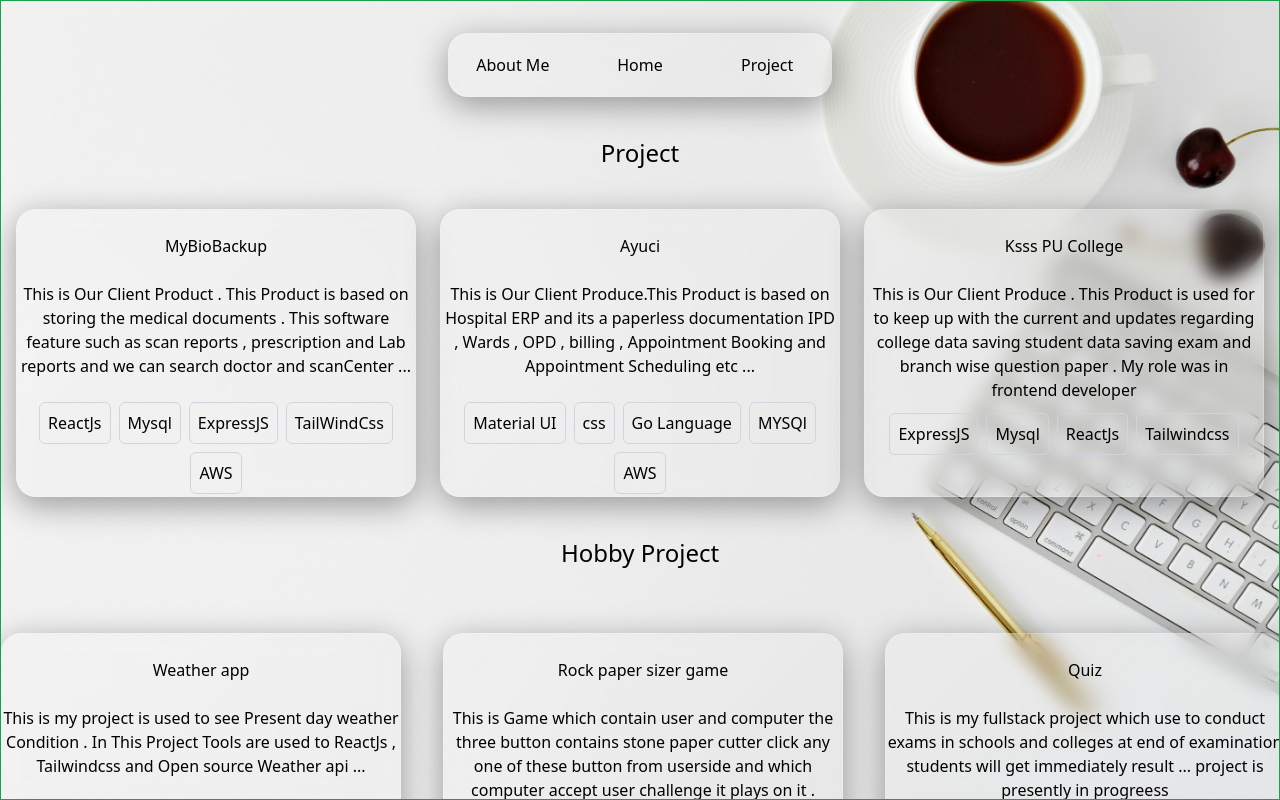
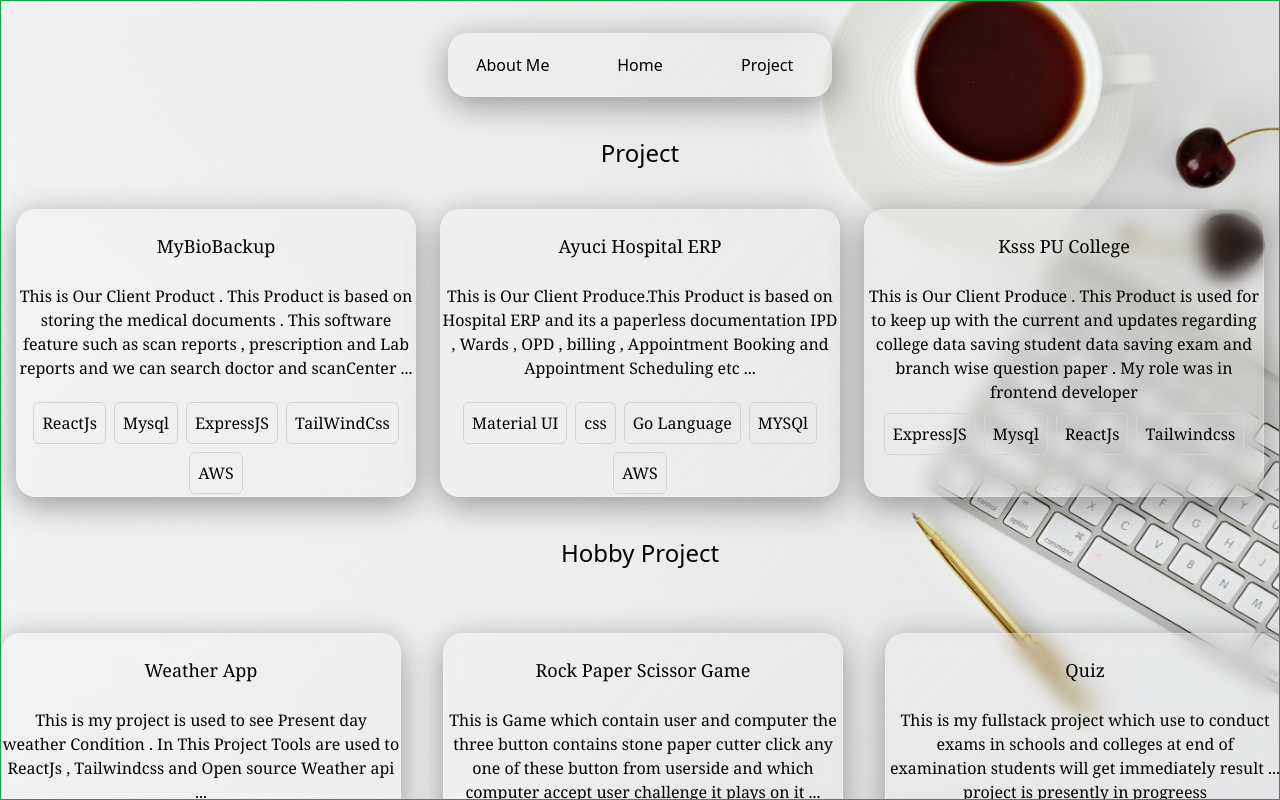
Before and after one commit to Rohitadesh/myportfolio, a Next.js app: page /project in a window 1280 px wide. Built offline with nearby package versions, Linux system fonts and the light colour scheme.

Commit message:
data commit

```diff
--- a/package.json
+++ b/package.json
@@ -9,6 +9,7 @@
     "lint": "next lint"
   },
   "dependencies": {
+    "aos": "^3.0.0-beta.6",
     "next": "14.1.3",
     "react": "^18",
     "react-dom": "^18",
--- a/src/pages/components/SingleData.js
+++ b/src/pages/components/SingleData.js
@@ -35,13 +35,13 @@ const SingleData = ({setState,data,height,width}) =>{
                         })}
                     </div>
                     <div className='h-full w-full p-2 flex flex-col gap-8 justify-center items-center max-sm:row-span-2   '>
-                        <h1 className='text-black text-center text-md sm:max-lg:text-sm'>
+                        <h1 className='text-black text-center text-md sm:max-lg:text-sm font-serif'>
                             {data[0].Description}
                         </h1>
                     {
                         data[0].link && <div className='p-2 border border-black rounded-md'>
-                            Link
-                            <Link href={`${data[0].link}`}></Link>
+
+                            <Link href={`${data[0].link}`}>Link</Link>
                         </div>
                     }
                     </div>
--- a/src/pages/components/companyproject.js
+++ b/src/pages/components/companyproject.js
@@ -8,20 +8,20 @@ const CompanyProject  = ({title,dataId,tools,description,setId}) =>{
     return(
         <>
 
-       <div   className="h-[18rem] glass w-[25rem]   shadow-xl  hover:-translate-y-1 hover:scale-110
+       <div   className="h-[18rem] glass w-[25rem]   shadow-xl  hover:transition hover:ease-in-out hover:duration-[1000] hover:delay-100 hover:scale-125
                     sm:max-lg:w-[14rem]  sm:max-lg:h-[25rem] max-sm:h-[25rem] max-sm:w-[20rem]
                         " onClick={(e)=>setId(e.target.id)} >
                 <div   className="w-full   h-[12rem] sm:max-lg:h-[14rem] flex flex-col justify-center items-center gap-6
                  sm:max-lg:flex-col sm:max-lg:gap-4 sm:max-lg:justify-start max-sm:p-1 max-sm:h-[15rem] " >
-                <h1 className="text-black text-md  sm:max-lg:p-4   text-center  ">{title}</h1>
-                    <h1 id={dataId} className="h-24 w-full text-black text-md text-clip  sm:max-lg:text-sm  text-center">{description}</h1>
+                <h1 className="text-black text-lg  sm:max-lg:p-4   text-center font-serif ">{title}</h1>
+                    <h1 id={dataId} className="h-24 w-full text-black text-md  text-clip  sm:max-lg:text-sm font-serif  text-center">{description}</h1>
                 </div>
                 <div className="h-[4rem] w-full rounded-md  sm:max-lg:h-[9rem] sm:max-lg:p-2 max-sm:h-[8rem]
                flex flex-row flex-wrap justify-center items-center gap-2">
                     {
                     tools &&  tools.map((e,i)=>{
                             return(
-                                <button key={i} className="p-2 text-black rounded-md border border-gray-300   ">{e}</button>
+                                <button key={i} className="p-2 text-black text-md rounded-md border border-gray-300 font-serif  ">{e}</button>
                             )
                         })
                     }
--- a/src/pages/index.js
+++ b/src/pages/index.js
@@ -5,13 +5,31 @@ import { FaGithub } from "react-icons/fa";
 import { FaLinkedin } from "react-icons/fa6";
 // import tailwind from'../../public/tailwind.png'
 const inter = Inter({ subsets: ["latin"] });
+import no from '../../public/no.png'
 import { FcCallback } from "react-icons/fc";
+import AOS from 'aos';
+import { useEffect } from "react";
+import 'aos/dist/aos.css';
 export default function Home() {
+  useEffect(()=>{
+
+    console.log(AOS);
+    AOS.init({
+        duration:3000
+    });
+    AOS.refresh();
+},[])
+
+
+
   return (
     <main className="h-[36.7rem] w-full   flex flex-col justify-center items-center">
-        <div className="max-sm:h-[30rem] max-sm:py-2 grid  grid-cols-2  h-[60%]   max-sm:grid-rows-2 max-sm:grid-cols-1 glass w-[45rem] border border-orange-500 max-[640px]:w-[90%]">
-        <div className="h-full w-full  min-sm:col-span-1 max-sm:row-span-1">
-          {/* <Image src={} alt="data" />  */}
+        <div data-aos="zoom-in-up" className="max-sm:h-[30rem] max-sm:py-2 grid  grid-cols-2  h-[60%]   max-sm:grid-rows-2 max-sm:grid-cols-1 glass w-[45rem] border border-orange-500 max-[640px]:w-[90%]">
+        <div className="h-full w-full  min-sm:col-span-1 max-sm:row-span-1  flex flex-col justify-center items-center">
+            <div className="border border-gray-400 bg-gray-4  00 rounded-full ">
+              <Image src={no} height={300} width={300} alt="data" priority />
+
+            </div>
 
         </div>
         <div className="h-full w-full flex flex-wrap justify-center items-center gap-4 flex-col  min-sm:col-span-1  max-sm:row-span-1">
--- a/src/pages/project.js
+++ b/src/pages/project.js
@@ -18,6 +18,9 @@ import rock1 from '../../public/rock1.png'
 import fullstack from '../../public/fullstack.png'
 // import {Data} from "./data"
 // import {personal} from './Personal'
+import AOS from 'aos';
+import { useEffect } from "react";
+import 'aos/dist/aos.css';
 import SingleData    from "./components/SingleData"
 const Project = ( ) =>{
         // const [personalId,setPersonalId]=useState(0)
@@ -26,12 +29,21 @@ const Project = ( ) =>{
          console.log(Id,"prop id")
          let d =  Data.filter(e=>e.id==Id)
          console.log(d)
+           useEffect(()=>{
+
+        console.log(AOS);
+        AOS.init({
+            duration:3000
+        });
+        AOS.refresh();
+    },[])
         //  let p = Personal.filter(e=>e.id==personalId)
     return(
         <div className=" w-full  flex flex-col justify-center items-center gap-8 ">
             <h1 className="p-2 text-black text-2xl ">Project</h1>
            {/* <div className="flex flex-col  justify-center   justify-center items-center border border-black gap-12 py-6"> */}
-                <div className="grid grid-cols-3 flex gap-6 max-sm:grid-cols-1 max-sm:grid-row-3"  onClick={()=>setData(true)}>
+                <div data-aos="fade-up"
+     data-aos-anchor-placement="top-bottom"  className="grid grid-cols-3 flex gap-6 max-sm:grid-cols-1 max-sm:grid-row-3"  onClick={()=>setData(true)}>
                 {
                         Data.slice(0,3).map((e,i)=>{
 
@@ -43,7 +55,8 @@ const Project = ( ) =>{
                     }
                 </div>
             <h1 className="p-2 text-black text-2xl ">Hobby Project</h1>
-                <div className="grid grid-cols-3 flex gap-12 py-6  md:max-lg:gap-4  max-sm:grid-cols-1 max-sm:grid-row-3" onClick={()=>setData(true)}>
+                <div data-aos="fade-up"
+     data-aos-anchor-placement="top-bottom"  className="grid grid-cols-3 flex gap-12 py-6  md:max-lg:gap-4  max-sm:grid-cols-1 max-sm:grid-row-3" onClick={()=>setData(true)}>
                 {
                         Data.slice(3,9).map((e,i)=>{
 
@@ -85,7 +98,7 @@ const Project = ( ) =>{
 },
 {
     id:2,
-    title:'Ayuci',
+    title:'Ayuci Hospital ERP',
     tools:['Material UI','css','Go Language ','MYSQl','AWS'],
     gallery:[Login,doctor],
     short:'This is Our Client Produce.This Product is based on Hospital ERP and its a paperless documentation IPD , Wards , OPD , billing , Appointment Booking and Appointment Scheduling etc ...',
@@ -109,20 +122,22 @@ const Project = ( ) =>{
 {
     id:4,
     data:['React Js','Tailwindcss'],
-    title:'Weather app',
+    title:'Weather App',
     Description: 'This is my project is used to see Present day weather Condition . In This Project Tools are used to ReactJs , Tailwindcss and Open source Weather api .',
     short:'This is my project is used to see Present day weather Condition . In This Project Tools are used to ReactJs , Tailwindcss and Open source Weather api ...'
     ,gallery:[weather,weather1],
+    link:'https://react-weather-rho-five.vercel.app/',
     height:650,
     width:650
 },
 {
     id:5,
     data:['HTML','CSS','Javascript'],
-    title:'Rock paper sizer game',
+    title:'Rock Paper Scissor Game',
     Description:'This is Game which contain user and computer the three button contains stone paper cutter click any one of these  button from userside and which computer accept user challenge it plays on it .',
-    short:'This is Game which contain user and computer the three button contains stone paper cutter click any one of these  button from userside and which computer accept user challenge it plays on it .'
+    short:'This is Game which contain user and computer the three button contains stone paper cutter click any one of these  button from userside and which computer accept user challenge it plays on it ...'
     ,gallery:[rock,rock1],
+    link:'https://rockpaperscissors-delta.vercel.app/',
     height:650,
     width:650
 },
@@ -145,7 +160,8 @@ const Project = ( ) =>{
   short:'This is my frontend project in this project we can calculate the tip how many percentage and how many people with total amount ...'
   ,gallery:[tip,tip1],
   height:650,
-    width:650
+    width:650,
+    link:'https://tipcalculator-ecru.vercel.app/'
 
 },
  {
@@ -155,6 +171,7 @@ const Project = ( ) =>{
     Description:'This is My First react project FAQ which has Some Static data Question and Answer .But is sample and learning purpose .',
     short:'This is My First react project FAQ which has Some Static data Question and Answer .But is sample and learning purpose ...',
     gallery:[faq,faq1],
+    link:'https://reactfaqporject-git-main-rohitadesh.vercel.app/',
     height:650,
     width:650
 } ,
@@ -166,7 +183,8 @@ const Project = ( ) =>{
     short:'This is  react project Stop Watch which has buttons to track seconds , hour , minutes . Project Features is Stop , Start and Reset ...',
     gallery:[stopwatch,start],
     height:650,
-    width:650
+    width:650,
+    link:'https://stopwatch-iota-one.vercel.app/'
  }
 
 
```
Also changed, not shown: src/pages/Aboutme.js (+28 -18 lines), public/no.png (added), 1 other file (tests, documents, lock files or other folders).
